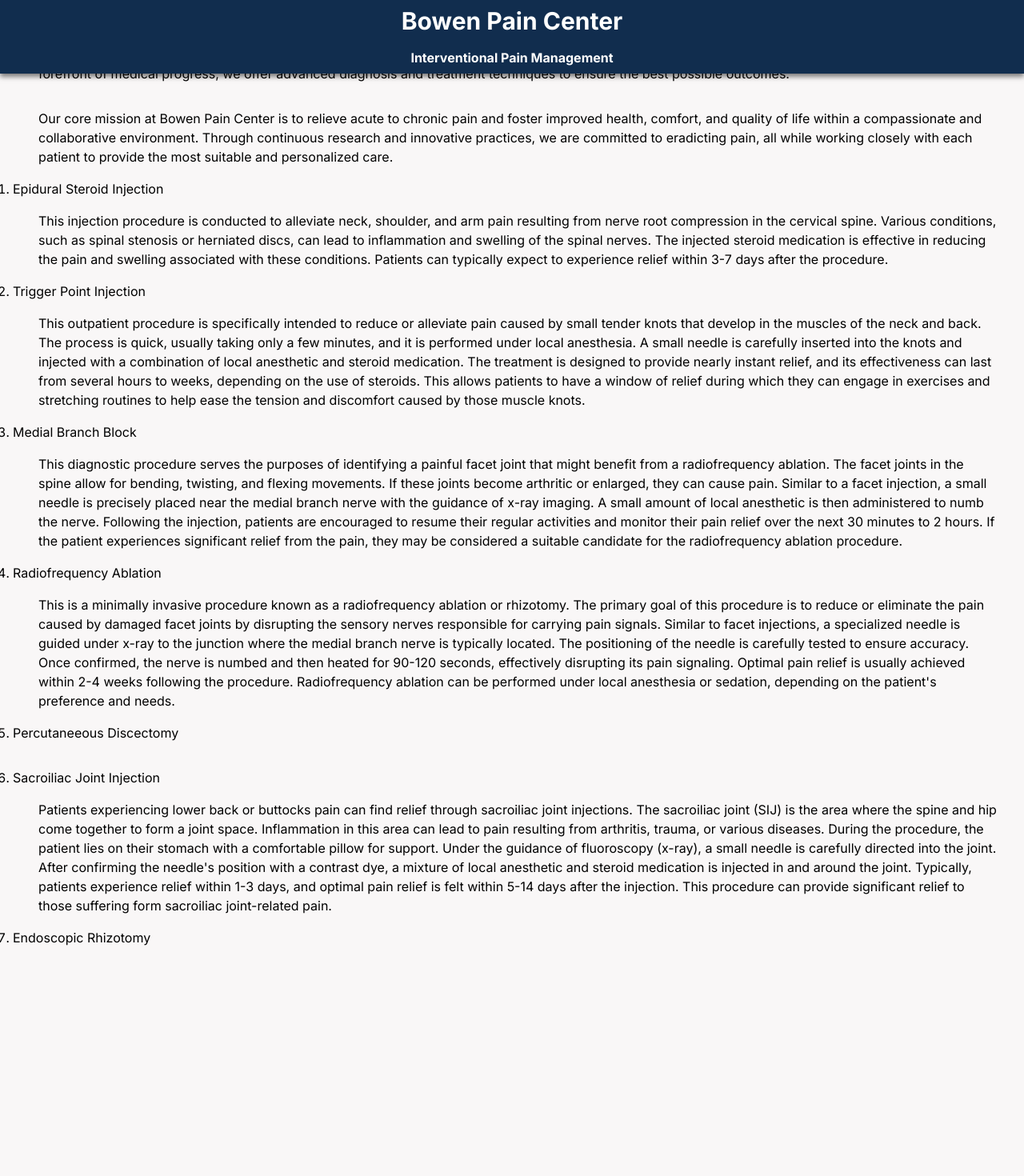
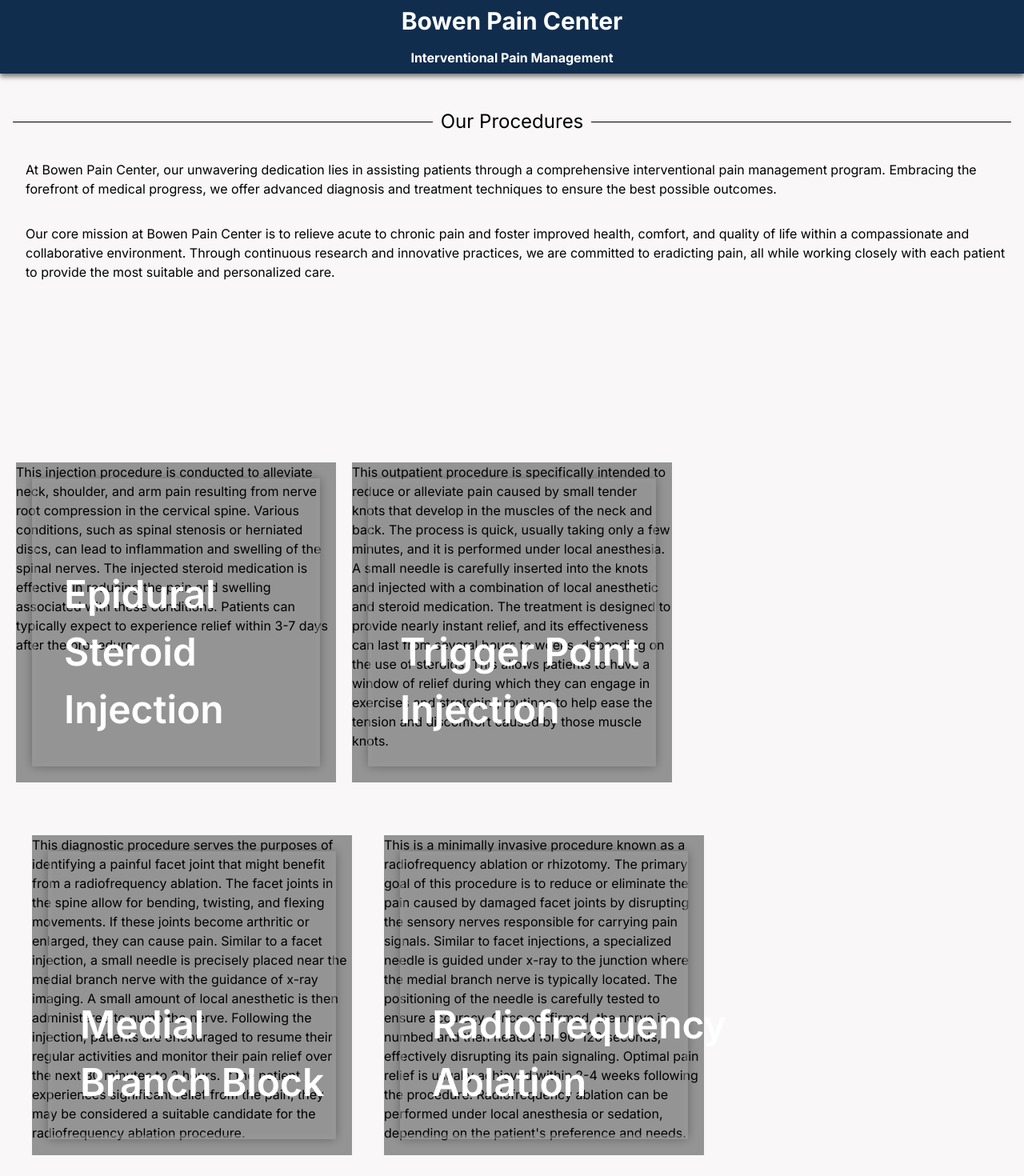
Before and after one commit to federicodez/bpc, a Next.js app: page /procedures in a window 1280 px wide. Shown: the part 40-1510 px from the top of the page at 80% size. Before the commit the page ends 1272 px from the top, so only its background shows below. Built offline with nearby package versions, Linux system fonts and the light colour scheme.

Commit message:
working on styling

```diff
--- a/src/app/procedures/page.tsx
+++ b/src/app/procedures/page.tsx
@@ -1,97 +1,152 @@
 export default function Procedures() {
   return (
-    <div className="container mx-auto p-4">
-      <h1 className="text-2xl text-center m-4">Our Procedures</h1>
-      <p className="ml-4 p-4">
-        At Bowen Pain Center, our unwavering dedication lies in assisting
-        patients through a comprehensive interventional pain management program.
-        Embracing the forefront of medical progress, we offer advanced diagnosis
-        and treatment techniques to ensure the best possible outcomes.
-      </p>
-      <p className="ml-4 p-4">
-        Our core mission at Bowen Pain Center is to relieve acute to chronic
-        pain and foster improved health, comfort, and quality of life within a
-        compassionate and collaborative environment. Through continuous research
-        and innovative practices, we are committed to eradicting pain, all while
-        working closely with each patient to provide the most suitable and
-        personalized care.
-      </p>
-      <ul className="list-decimal">
-        <li>Epidural Steroid Injection</li>
+    <>
+      <div className="container mx-auto py-40">
+        <h1 className="text-2xl text-center m-4">Our Procedures</h1>
         <p className="ml-4 p-4">
-          This injection procedure is conducted to alleviate neck, shoulder, and
-          arm pain resulting from nerve root compression in the cervical spine.
-          Various conditions, such as spinal stenosis or herniated discs, can
-          lead to inflammation and swelling of the spinal nerves. The injected
-          steroid medication is effective in reducing the pain and swelling
-          associated with these conditions. Patients can typically expect to
-          experience relief within 3-7 days after the procedure.
+          At Bowen Pain Center, our unwavering dedication lies in assisting
+          patients through a comprehensive interventional pain management
+          program. Embracing the forefront of medical progress, we offer
+          advanced diagnosis and treatment techniques to ensure the best
+          possible outcomes.
         </p>
-        <li>Trigger Point Injection</li>
         <p className="ml-4 p-4">
-          This outpatient procedure is specifically intended to reduce or
-          alleviate pain caused by small tender knots that develop in the
-          muscles of the neck and back. The process is quick, usually taking
-          only a few minutes, and it is performed under local anesthesia. A
-          small needle is carefully inserted into the knots and injected with a
-          combination of local anesthetic and steroid medication. The treatment
-          is designed to provide nearly instant relief, and its effectiveness
-          can last from several hours to weeks, depending on the use of
-          steroids. This allows patients to have a window of relief during which
-          they can engage in exercises and stretching routines to help ease the
-          tension and discomfort caused by those muscle knots.
+          Our core mission at Bowen Pain Center is to relieve acute to chronic
+          pain and foster improved health, comfort, and quality of life within a
+          compassionate and collaborative environment. Through continuous
+          research and innovative practices, we are committed to eradicting
+          pain, all while working closely with each patient to provide the most
+          suitable and personalized care.
         </p>
-        <li>Medial Branch Block</li>
-        <p className="ml-4 p-4">
-          This diagnostic procedure serves the purposes of identifying a painful
-          facet joint that might benefit from a radiofrequency ablation. The
-          facet joints in the spine allow for bending, twisting, and flexing
-          movements. If these joints become arthritic or enlarged, they can
-          cause pain. Similar to a facet injection, a small needle is precisely
-          placed near the medial branch nerve with the guidance of x-ray
-          imaging. A small amount of local anesthetic is then administered to
-          numb the nerve. Following the injection, patients are encouraged to
-          resume their regular activities and monitor their pain relief over the
-          next 30 minutes to 2 hours. If the patient experiences significant
-          relief from the pain, they may be considered a suitable candidate for
-          the radiofrequency ablation procedure.
-        </p>
-        <li>Radiofrequency Ablation</li>
-        <p className="ml-4 p-4">
-          This is a minimally invasive procedure known as a radiofrequency
-          ablation or rhizotomy. The primary goal of this procedure is to reduce
-          or eliminate the pain caused by damaged facet joints by disrupting the
-          sensory nerves responsible for carrying pain signals. Similar to facet
-          injections, a specialized needle is guided under x-ray to the junction
-          where the medial branch nerve is typically located. The positioning of
-          the needle is carefully tested to ensure accuracy. Once confirmed, the
-          nerve is numbed and then heated for 90-120 seconds, effectively
-          disrupting its pain signaling. Optimal pain relief is usually achieved
-          within 2-4 weeks following the procedure. Radiofrequency ablation can
-          be performed under local anesthesia or sedation, depending on the
-          patient's preference and needs.
-        </p>
-        <li>Percutaneeous Discectomy</li>
-        <p className="ml-4 p-4"></p>
-        <li>Sacroiliac Joint Injection</li>
-        <p className="ml-4 p-4">
-          Patients experiencing lower back or buttocks pain can find relief
-          through sacroiliac joint injections. The sacroiliac joint (SIJ) is the
-          area where the spine and hip come together to form a joint space.
-          Inflammation in this area can lead to pain resulting from arthritis,
-          trauma, or various diseases. During the procedure, the patient lies on
-          their stomach with a comfortable pillow for support. Under the
-          guidance of fluoroscopy (x-ray), a small needle is carefully directed
-          into the joint. After confirming the needle's position with a contrast
-          dye, a mixture of local anesthetic and steroid medication is injected
-          in and around the joint. Typically, patients experience relief within
-          1-3 days, and optimal pain relief is felt within 5-14 days after the
-          injection. This procedure can provide significant relief to those
-          suffering form sacroiliac joint-related pain.
-        </p>
-        <li>Endoscopic Rhizotomy</li>
-        <p className="ml-4 p-4"></p>
-      </ul>
-    </div>
+      </div>
+
+      <section>
+        <div className="row">
+          <div className="column">
+            <div className="card">
+              <div className="cover epidural">
+                <h1>Epidural Steroid Injection</h1>
+                <div className="card-back epidural">
+                  <a href="#">
+                    This injection procedure is conducted to alleviate neck,
+                    shoulder, and arm pain resulting from nerve root compression
+                    in the cervical spine. Various conditions, such as spinal
+                    stenosis or herniated discs, can lead to inflammation and
+                    swelling of the spinal nerves. The injected steroid
+                    medication is effective in reducing the pain and swelling
+                    associated with these conditions. Patients can typically
+                    expect to experience relief within 3-7 days after the
+                    procedure.
+                  </a>
+                </div>
+              </div>
+            </div>
+            <div className="column">
+              <div className="card">
+                <div className="cover trigger">
+                  <h1>Trigger Point Injection</h1>
+                  <div className="card-back trigger">
+                    <a href="#">
+                      This outpatient procedure is specifically intended to
+                      reduce or alleviate pain caused by small tender knots that
+                      develop in the muscles of the neck and back. The process
+                      is quick, usually taking only a few minutes, and it is
+                      performed under local anesthesia. A small needle is
+                      carefully inserted into the knots and injected with a
+                      combination of local anesthetic and steroid medication.
+                      The treatment is designed to provide nearly instant
+                      relief, and its effectiveness can last from several hours
+                      to weeks, depending on the use of steroids. This allows
+                      patients to have a window of relief during which they can
+                      engage in exercises and stretching routines to help ease
+                      the tension and discomfort caused by those muscle knots.
+                    </a>
+                  </div>
+                </div>
+              </div>
+            </div>
+            <div className="column">
+              <div className="card">
+                <div className="cover medial">
+                  <h1>Medial Branch Block</h1>
+                  <div className="card-back medial">
+                    <a href="#">
+                      This diagnostic procedure serves the purposes of
+                      identifying a painful facet joint that might benefit from
+                      a radiofrequency ablation. The facet joints in the spine
+                      allow for bending, twisting, and flexing movements. If
+                      these joints become arthritic or enlarged, they can cause
+                      pain. Similar to a facet injection, a small needle is
+                      precisely placed near the medial branch nerve with the
+                      guidance of x-ray imaging. A small amount of local
+                      anesthetic is then administered to numb the nerve.
+                      Following the injection, patients are encouraged to resume
+                      their regular activities and monitor their pain relief
+                      over the next 30 minutes to 2 hours. If the patient
+                      experiences significant relief from the pain, they may be
+                      considered a suitable candidate for the radiofrequency
+                      ablation procedure.
+                    </a>
+                  </div>
+                </div>
+              </div>
+            </div>
+            <div className="column">
+              <div className="card">
+                <div className="cover radio">
+                  <h1>Radiofrequency Ablation</h1>
+                  <div className="card-back radio">
+                    <a href="#">
+                      This is a minimally invasive procedure known as a
+                      radiofrequency ablation or rhizotomy. The primary goal of
+                      this procedure is to reduce or eliminate the pain caused
+                      by damaged facet joints by disrupting the sensory nerves
+                      responsible for carrying pain signals. Similar to facet
+                      injections, a specialized needle is guided under x-ray to
+                      the junction where the medial branch nerve is typically
+                      located. The positioning of the needle is carefully tested
+                      to ensure accuracy. Once confirmed, the nerve is numbed
+                      and then heated for 90-120 seconds, effectively disrupting
+                      its pain signaling. Optimal pain relief is usually
+                      achieved within 2-4 weeks following the procedure.
+                      Radiofrequency ablation can be performed under local
+                      anesthesia or sedation, depending on the patient's
+                      preference and needs.
+                    </a>
+                  </div>
+                </div>
+              </div>
+            </div>
+            <div className="column">
+              <div className="card">
+                <div className="cover joint">
+                  <h1>Sacroiliac Joint Injection</h1>
+                  <div className="card-back joint">
+                    <a href="#">
+                      Patients experiencing lower back or buttocks pain can find
+                      relief through sacroiliac joint injections. The sacroiliac
+                      joint (SIJ) is the area where the spine and hip come
+                      together to form a joint space. Inflammation in this area
+                      can lead to pain resulting from arthritis, trauma, or
+                      various diseases. During the procedure, the patient lies
+                      on their stomach with a comfortable pillow for support.
+                      Under the guidance of fluoroscopy (x-ray), a small needle
+                      is carefully directed into the joint. After confirming the
+                      needle's position with a contrast dye, a mixture of local
+                      anesthetic and steroid medication is injected in and
+                      around the joint. Typically, patients experience relief
+                      within 1-3 days, and optimal pain relief is felt within
+                      5-14 days after the injection. This procedure can provide
+                      significant relief to those suffering form sacroiliac
+                      joint-related pain.
+                    </a>
+                  </div>
+                </div>
+              </div>
+            </div>
+          </div>
+        </div>
+      </section>
+    </>
   );
 }
```
